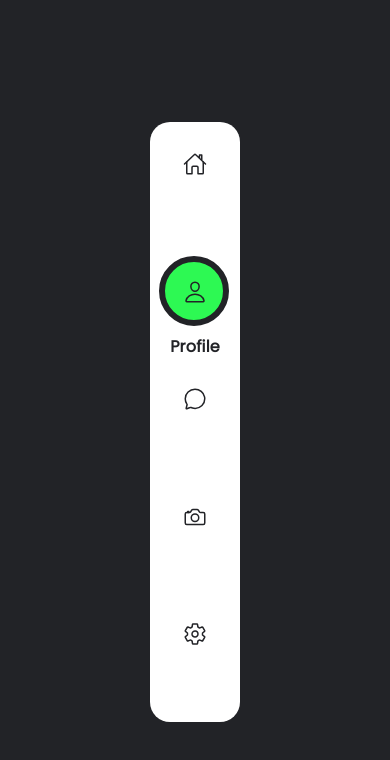
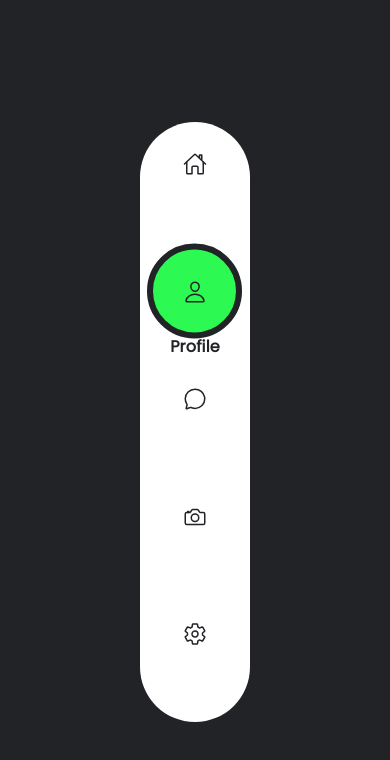
Before and after one commit to kunalkatara12/Magic-Menu-Indicator, a plain HTML site: page index.html in a window 390 px wide. Both pictures are taken after a click on the item "Profile". Drawn offline with nearby package versions, Linux system fonts and the light colour scheme.

Commit message:
responsive2

```diff
--- a/style.css
+++ b/style.css
@@ -139,13 +139,13 @@ body {
 .navigation {
     position: relative;
     background-color: #fff;
-    width: 90px;
+    width: 110px;
     height: 600px;
     display: flex;
     justify-content: center;
     align-items: center;
     flex-direction: column;
-    border-radius: 20px;
+    border-radius: 60px;
 }
 .navigation ul {
     display: flex;
@@ -189,11 +189,11 @@ body {
 
 .indicator {
     position: absolute;
-    top: 4%;
-    left: 9px;
+    top: 1%;
+    left: 7px;
     background: #2df953;
-    width: 70px;
-    height: 70px;
+    width: 95px;
+    height: 95px;
     border-radius: 50%;
     border: 6px solid var(--clr);
     transition: 0.5s;
@@ -232,18 +232,18 @@ transform: translateY(calc(110px*0));
 }
 
 .navigation ul li:nth-child(2).active~.indicator {
-    transform: translateY(calc(110px*1));
+    transform: translateY(calc(110px*1.05));
 }
 
 .navigation ul li:nth-child(3).active~.indicator {
-    transform: translateY(calc(115px*2));
+    transform: translateY(calc(115px*2.05));
 }
 
 .navigation ul li:nth-child(4).active~.indicator {
-    transform: translateY(calc(116px*3));
+    transform: translateY(calc(116px*3.05));
 }
 
 .navigation ul li:nth-child(5).active~.indicator {
-    transform: translateY(calc(116px*4));
+    transform: translateY(calc(116px*4.05));
 }
 }
```
